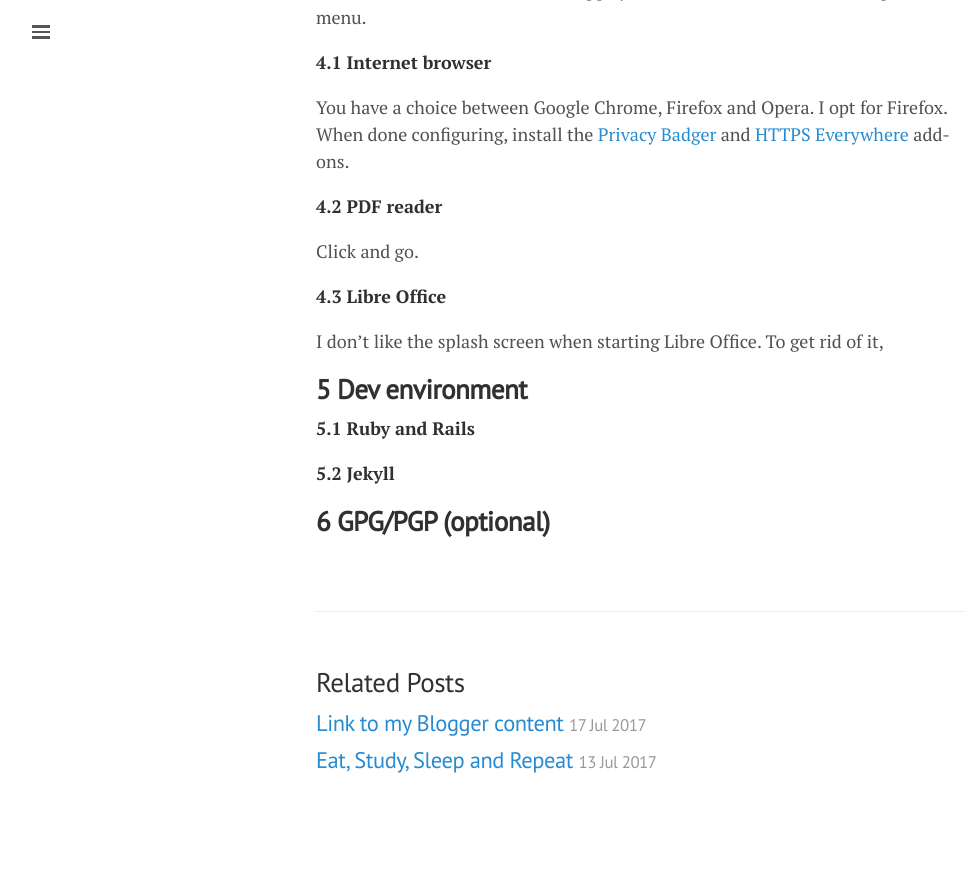
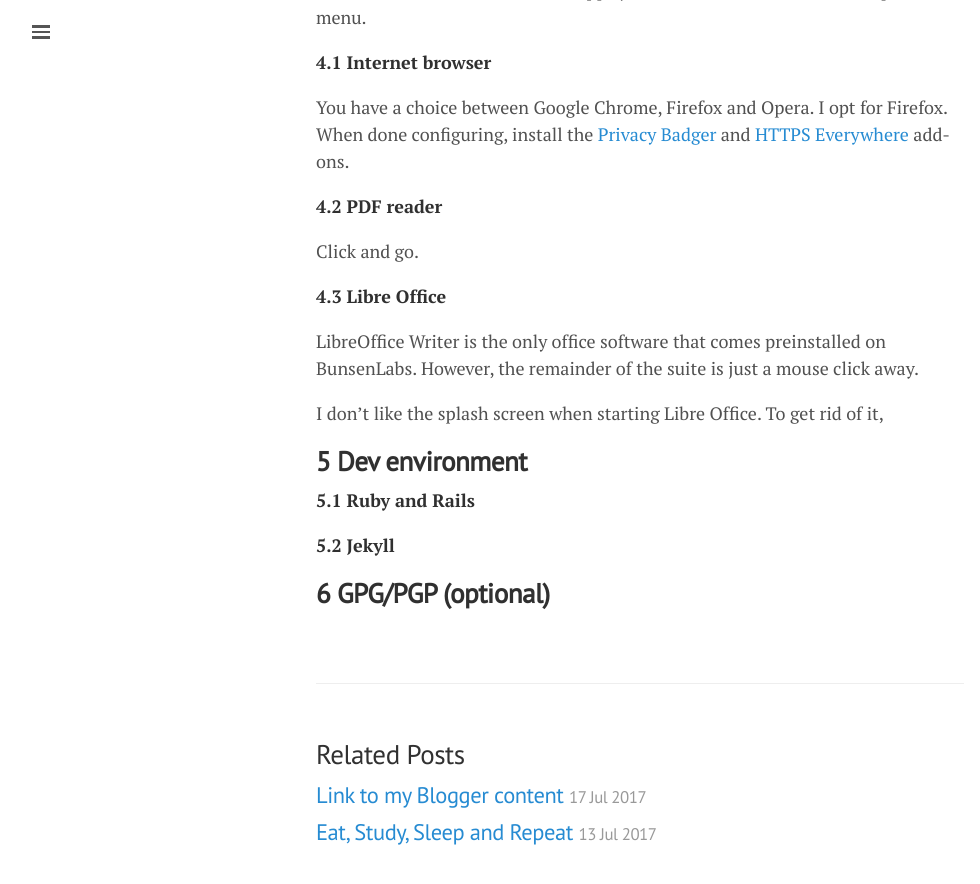
Before and after one commit to lgeurts/lgeurts.github.io, a Jekyll site: the page built from _posts/2017-07-11-bunsenlabs-linux-setup-notes-for dell-inspiron-6000.md, in a window 1280 px wide and 900 px high, scrolled down 2162 px. Shown: the top 884 px of the window, without its empty margins (0-980 px from the left). Built offline with Jekyll 4.4.1, drawn with Linux system fonts in a browser that asks for light colours; nearby versions of some CDN libraries; comment, search, counter and statistics services are not loaded; before the commit the page ends 2990 px from its top, so only the background shows below that.

Commit message:
Update 2017-07-11-bunsenlabs-linux-setup-notes-for dell-inspiron-6000.md

```diff
--- a/_posts/2017-07-11-bunsenlabs-linux-setup-notes-for dell-inspiron-6000.md
+++ b/_posts/2017-07-11-bunsenlabs-linux-setup-notes-for dell-inspiron-6000.md
@@ -56,6 +56,8 @@
 
 **4.3 Libre Office**
 
+LibreOffice Writer is the only office software that comes preinstalled on BunsenLabs. However, the remainder of the suite is just a mouse click away.
+
 I don't like the splash screen when starting Libre Office. To get rid of it,
 
 **5 Dev environment**
```
